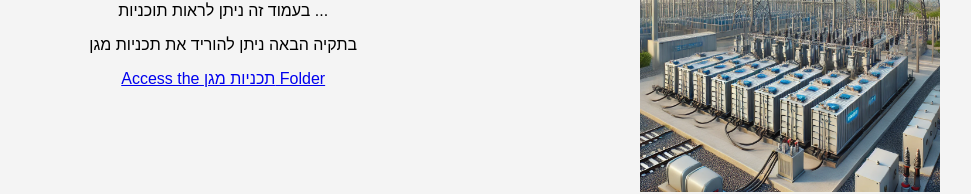
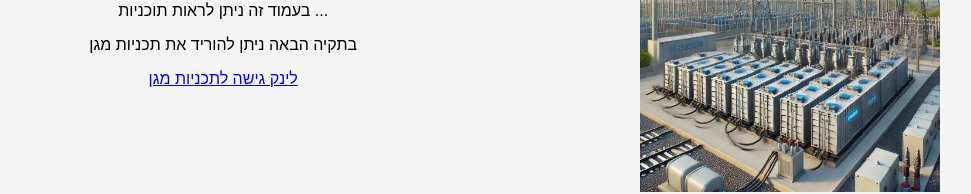
Before and after one commit to yuvb3011/NOY-Energy-Storage-LP, a plain HTML site: page index.html in a window 1280 px wide. Shown: the part 358-552 px from the top of the page, without its empty margins (212-1183 px from the left). Drawn offline with Linux system fonts and the light colour scheme.

Commit message:
Update index.html

```diff
--- a/index.html
+++ b/index.html
@@ -11,7 +11,7 @@
             <h1>Noy Energy Storage LP</h1>
             <p>בעמוד זה ניתן לראות תוכניות ...</p>
             <p> בתקיה הבאה ניתן להוריד את תכניות מגן</p>
-            <a href="תכניות%20מגן/">Access the תכניות מגן Folder</a>
+            <a href="תכניות%20מגן/">לינק גישה לתכניות מגן</a>
         </div>
         <div class="image-content">
             <img src="storagepic.jpg" alt="Energy Storage Image">
```
